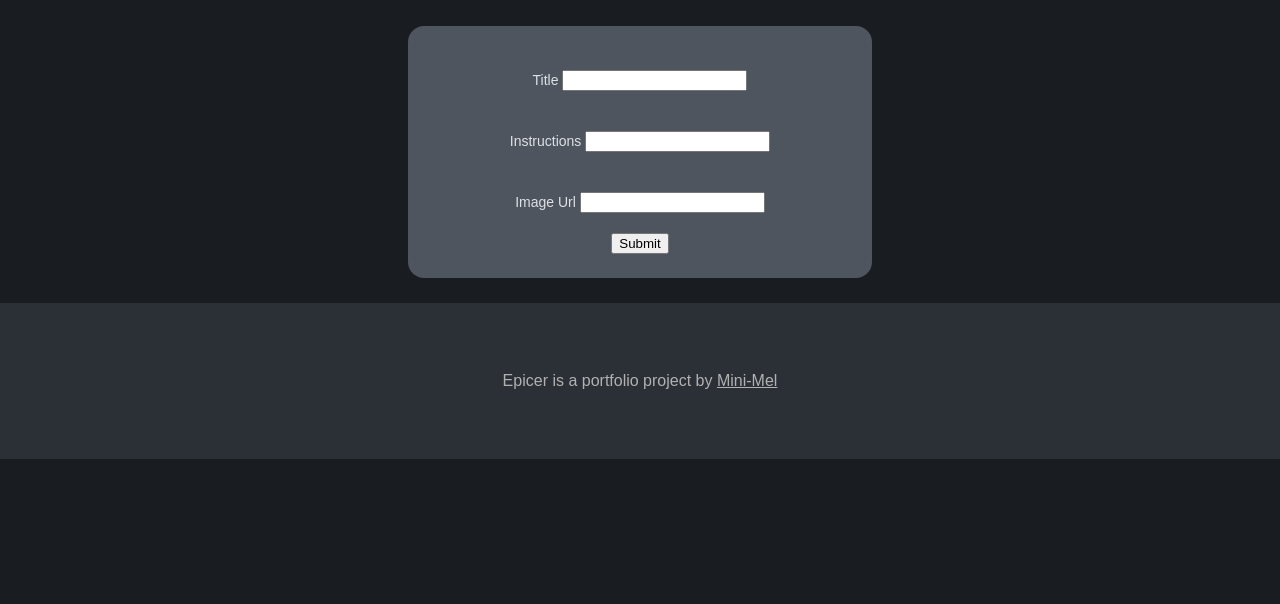
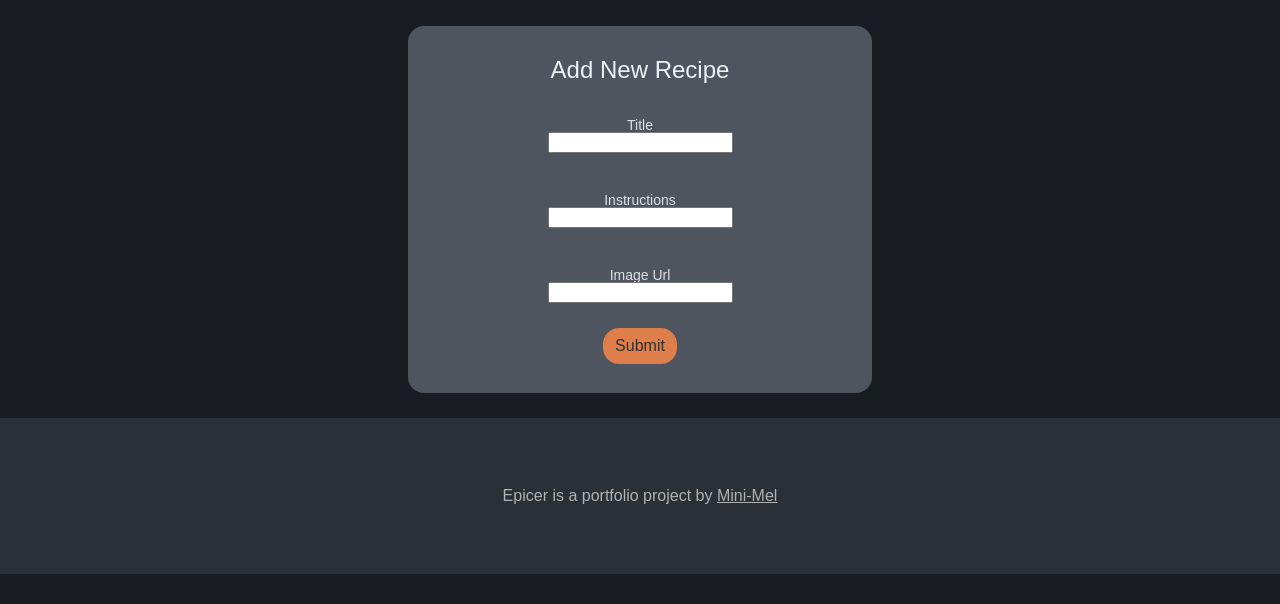
Before and after one commit to Mini-mel/epicer, a Node server app: page /recipes/new in a window 1280 px wide. Shown: the part 64-668 px from the top of the page. Run offline with Node 20, Linux system fonts and the light colour scheme; some libraries are stand-ins or nearby versions.

Commit message:
update frontend for add recipe page

```diff
--- a/public/stylesheets/app.css
+++ b/public/stylesheets/app.css
@@ -5,6 +5,12 @@ body{
 main{
     margin: 0 20% 0 20%; /* TODO: make side margins go away in mobile (media queries)*/
 }
+
+h1{
+    margin: 8px 0 16px 0;
+    font-size: 24px;
+}
+
 /* recipe cards */
 .card {
     /*TODO: media queries involving flex: wrap*/
@@ -134,6 +140,16 @@ input[type="text"] {
     padding: 1
 }
 
+.form-content button {
+    border-radius: 16px;
+    font-size: 16px;
+    padding: 7px 10px;
+    border: .15em solid #de7e4a;
+    margin: 5px;
+    background-color: #de7e4a;
+    color: #303030;
+}
+
 /* nav */
 nav {
     background-color: #2B2F36;
@@ -210,13 +226,13 @@ nav div a{
 /* footer */
 footer {
     background-color: #2B2F36;
-
     display: flex;
     align-items: center;
     justify-content: space-between;
     flex-wrap: nowrap;
     box-sizing: border-box;
     padding: 70px;
+
     color: #b1b1b1;
     font-family: sans-serif;
     font-size: 16px;
--- a/views/recipes/new.ejs
+++ b/views/recipes/new.ejs
@@ -2,18 +2,19 @@
 <main class="form-main">
     <div class="form-card">
         <form class="form-content" action="/recipes" method="POST">
+            <h1>Add New Recipe</h1>
             <div>
-                <label for="title">Title</label>
+                <label for="title">Title</label><br>
                 <input type="text" id="title" name="recipe[title]" required>
             </div>
 
             <div>
-                <label for="instructions">Instructions</label>
+                <label for="instructions">Instructions</label><br>
                 <input type="text" id="instructions" name="recipe[instructions]" required>
             </div>
 
             <div>
-                <label for="image">Image Url</label>
+                <label for="image">Image Url</label><br>
                 <input type="url" id="image" name="recipe[image]" required>
             </div>
 
```
